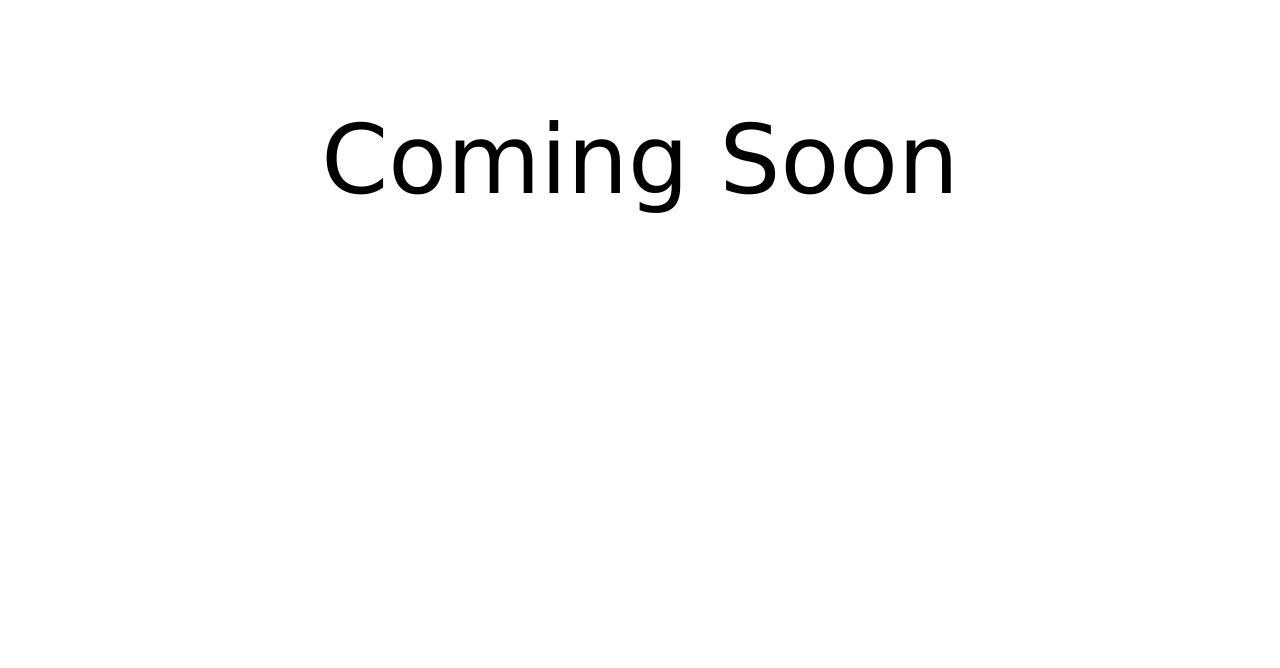
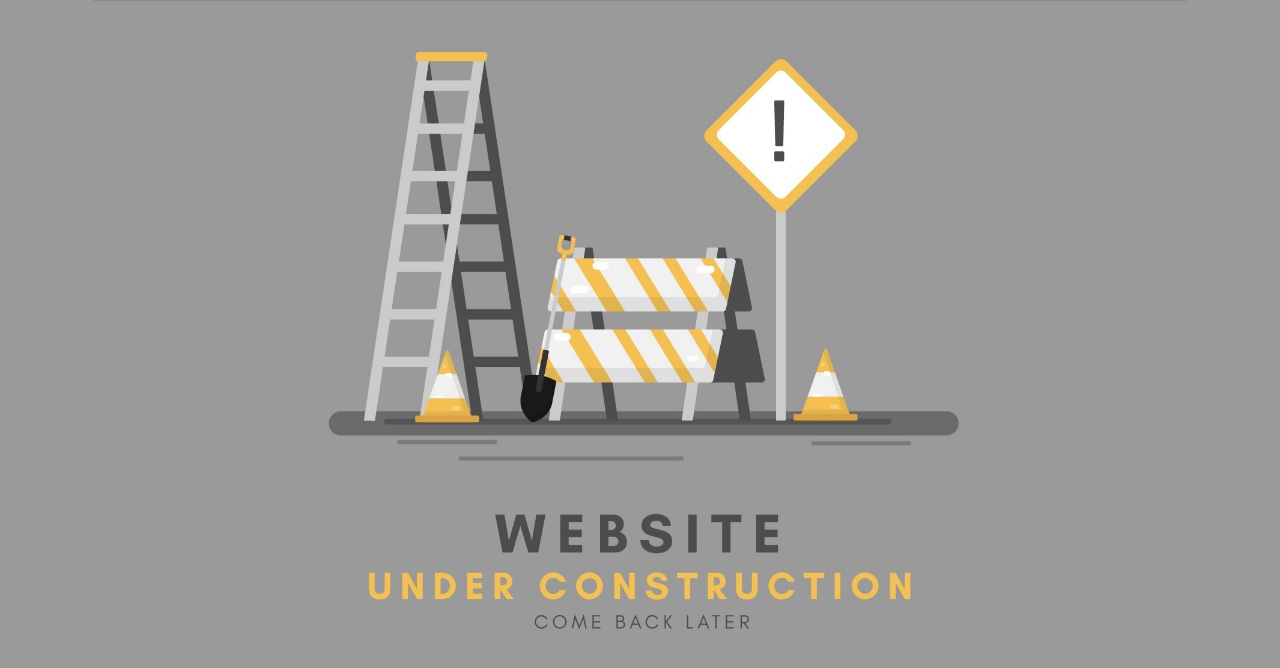
Before and after one commit to imrajat24/bonson-webapp, a Next.js app: page / in a window 1280 px wide. Shown: the top 668 px of the page. Built offline with nearby package versions, Linux system fonts and the light colour scheme.

Commit message:
coming soon page added

```diff
--- a/pages/index.js
+++ b/pages/index.js
@@ -1,17 +1,17 @@
 import Head from "next/head";
+import Image from "next/image";
+import soon from "../assets/soon2.jpeg";
 
 export default function Home() {
   return (
     <>
       <Head>
-        <title>Create Next App</title>
-        <meta name="description" content="Generated by create next app" />
+        <title>Bonson Pvt Ltd</title>
+        <meta name="description" content="" />
         <link rel="icon" href="/favicon.ico" />
       </Head>
 
-      <main>
-        <p>Coming Soon</p>
-      </main>
+      <main></main>
     </>
   );
 }
--- a/styles/main.scss
+++ b/styles/main.scss
@@ -1,8 +1,15 @@
-main {
-  font-family: "Lucida Sans", "Lucida Sans Regular", "Lucida Grande",
-    "Lucida Sans Unicode", Geneva, Verdana, sans-serif;
-  font-size: 6rem;
-  display: flex;
-  align-items: center;
-  justify-content: center;
+*,
+*::before,
+*::after {
+  margin: 0;
+  padding: 0;
+  box-sizing: border-box;
 }
+body {
+  height: 100vh;
+  background-image: url("../assets/soon2.jpeg");
+  background-position: center;
+  background-size: contain;
+  background-repeat: no-repeat;
+  background-color: #9a9a9a;
+}
```
Also changed, not shown: assets/soon.jpg (added), assets/soon2.jpeg (added).
